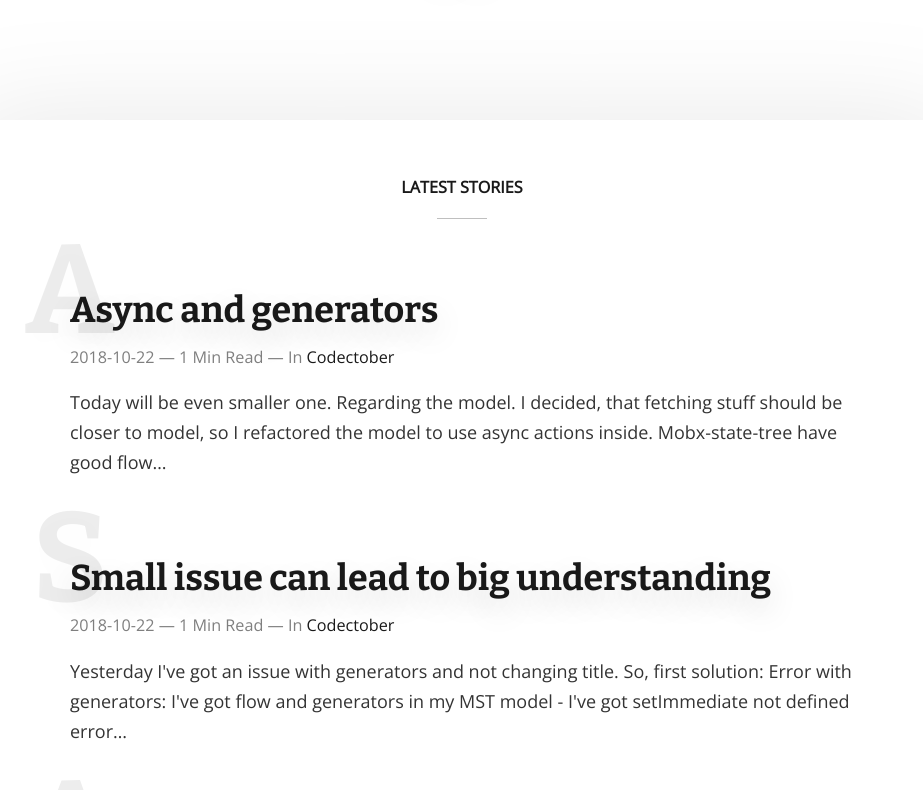
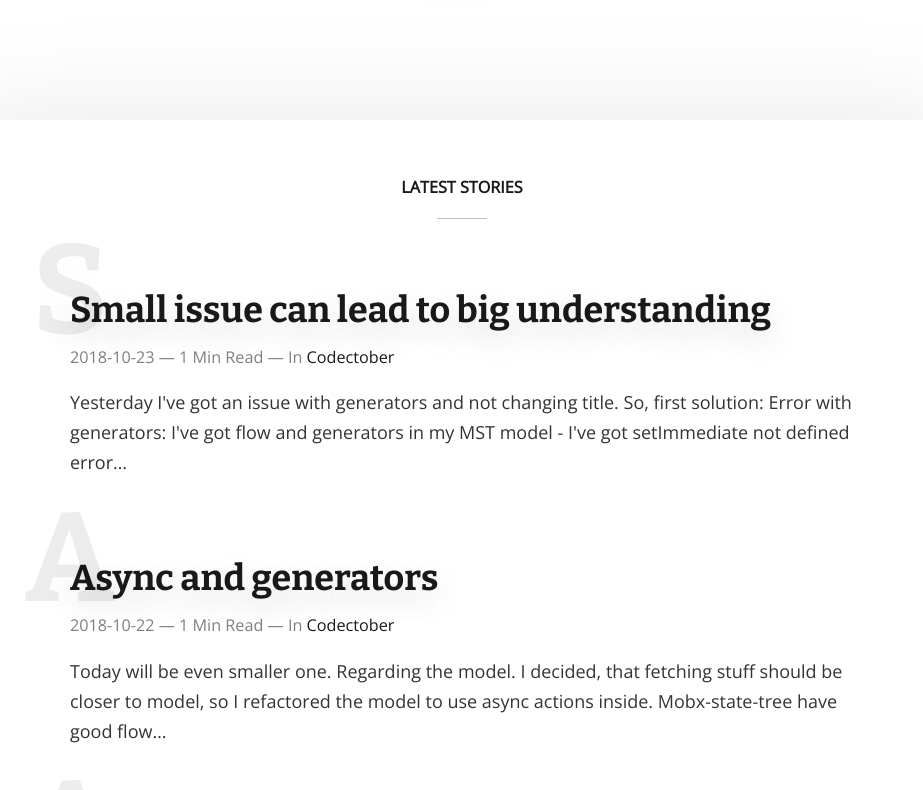
Before and after one commit to dmitrybirin/blog, a Gatsby site: page / in a window 1280 px wide. Shown: the part 512-1302 px from the top of the page, without its empty margins (178-1101 px from the left). Built offline with nearby package versions, Linux system fonts and the light colour scheme; Gatsby itself is replaced by a stand-in of ours; some packages are replaced by stand-ins of ours.

Commit message:
date updated

```diff
--- a/blog/2018-10-23/index.md
+++ b/blog/2018-10-23/index.md
@@ -1,5 +1,5 @@
 ---
-date: "2018-10-22"
+date: "2018-10-23"
 title: "Small issue can lead to big understanding"
 category: "Codectober"
 ---
```
